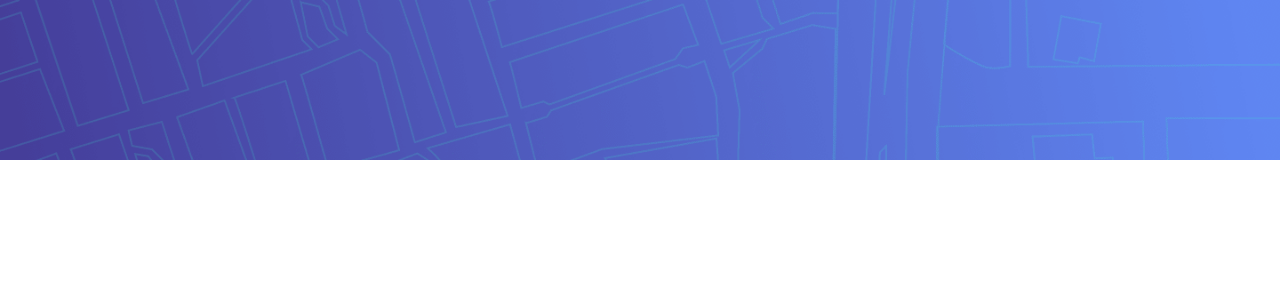
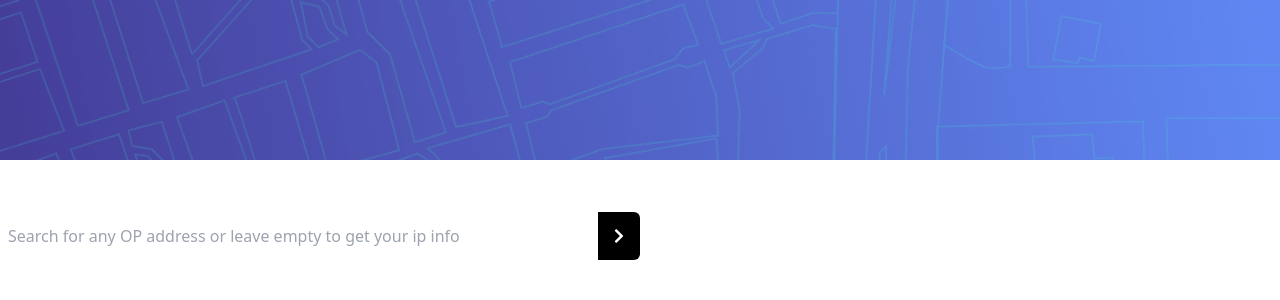
Before and after one commit to KonradGmur/Application-tracking-IP, a Vue app: page / in a window 1280 px wide. Shown: the top 300 px of the page. Built offline with nearby package versions, Linux system fonts and the light colour scheme.

Commit message:
Add a header and Inputa at the top of part 2

```diff
--- a/public/index.html
+++ b/public/index.html
@@ -1,15 +1,26 @@
 <!DOCTYPE html>
 <html lang="">
 	<head>
-    <meta charset="utf-8">
-    <meta http-equiv="X-UA-Compatible" content="IE=edge">
-    <meta name="viewport" content="width=device-width,initial-scale=1.0">
-    <link rel="icon" href="<%= BASE_URL %>favicon.ico">
+		<meta charset="utf-8" />
+		<meta http-equiv="X-UA-Compatible" content="IE=edge" />
+		<meta name="viewport" content="width=device-width,initial-scale=1.0" />
+		<link rel="icon" href="<%= BASE_URL %>favicon.ico" />
+		<link
+			rel="stylesheet"
+			href="https://cdnjs.cloudflare.com/ajax/libs/font-awesome/5.15.3/css/all.min.css"
+			integrity="sha512-iBBXm8fW90+nuLcSKlbmrPcLa0OT92xO1BIsZ+ywDWZCvqsWgccV3gFoRBv0z+8dLJgyAHIhR35VZc2oM/gI1w=="
+			crossorigin="anonymous"
+			referrerpolicy="no-referrer"
+		/>
 		<title><%= htmlWebpackPlugin.options.title %></title>
 	</head>
 	<body>
 		<noscript>
-      <strong>We're sorry but <%= htmlWebpackPlugin.options.title %> doesn't work properly without JavaScript enabled. Please enable it to continue.</strong>
+			<strong
+				>We're sorry but <%= htmlWebpackPlugin.options.title %> doesn't work
+				properly without JavaScript enabled. Please enable it to
+				continue.</strong
+			>
 		</noscript>
 		<div id="app"></div>
 		<!-- built files will be auto injected -->
--- a/src/views/Home.vue
+++ b/src/views/Home.vue
@@ -2,16 +2,20 @@
 	<div class="flex flex-col h-screen max-h-screen">
 		<!--Search / Results-->
 		<div
-			class="flex justify-center relative bg-hero-pattern bg-cover px-4 pt-8 pb-32"
+			class="flex justify-center realtive bg-hero-pattern bg-cover px-4 pt-8 pb-32"
 		></div>
 		<!--Search Input-->
 		<div class="w-full max-w-screen-sm">
 			<h1 class="text-white text-center text-3xl pb-4">IP Address Tracker</h1>
 			<div class="flex">
 				<input
-					class="flex-1 py-3 px-2 rounded-tl-md rounded-bl-md"
+					class="flex-1 py-3 px-2 rounded-tl-md rounded-bl-md focus:outline-none"
 					type="text"
+					placeholder="Search for any OP address or leave empty to get your ip info"
 				/>
+				<i
+					class="cursor-pointer bg-black text-white px-4 rounded-tr-md rounded-br-md flex items-center fas fa-chevron-right"
+				></i>
 			</div>
 		</div>
 	</div>
```
Lines whose indentation alone changed are shown as unchanged.
